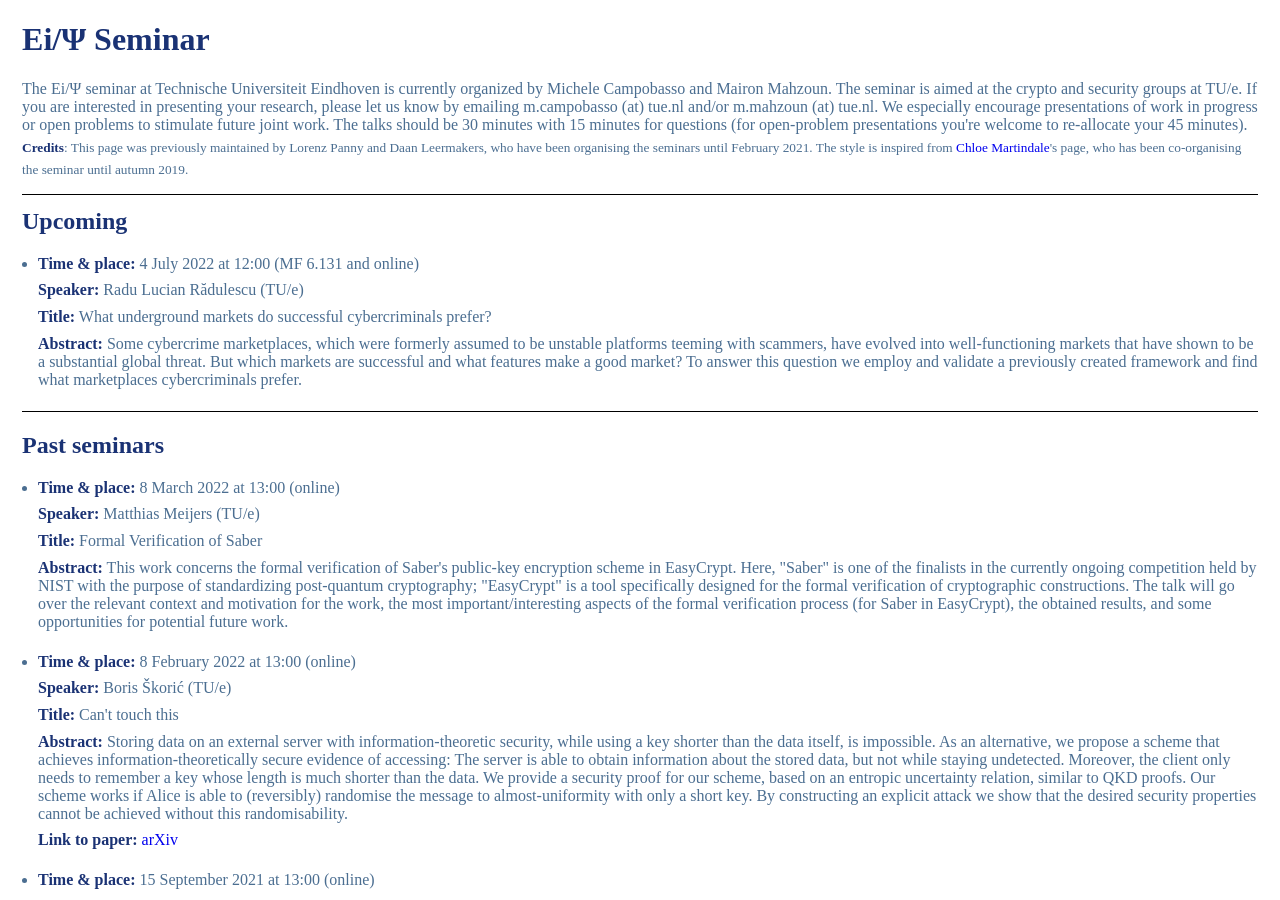
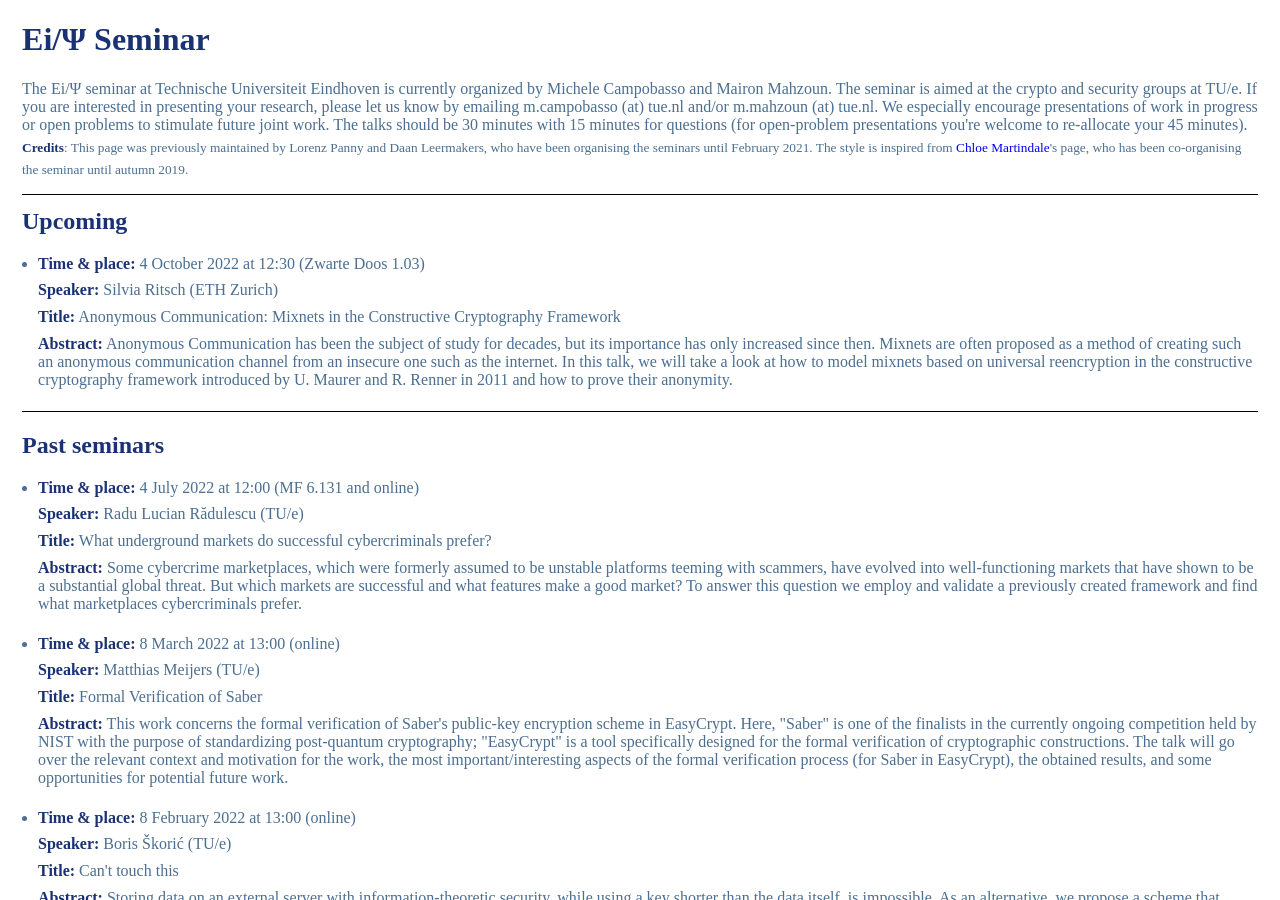
Before and after one commit to michelecampobasso/michelecampobasso.github.io, a Jekyll site: the page eipsi/index.html, which Jekyll copies as it is, in a window 1280 px wide and 900 px high. Built offline with Jekyll 4.4.1, drawn with Linux system fonts in a browser that asks for light colours; some web fonts are replaced; formulas are drawn with MathJax 3.

Commit message:
Update seminars

```diff
--- a/eipsi/index.html
+++ b/eipsi/index.html
@@ -235,6 +235,27 @@ img.MathJax_strut {border: 0!important; padding: 0!important; margin: 0!importan
             <li>
                 <p>
                     <b>Time &amp; place:</b>
+                    4 October 2022 at 12:30 (Zwarte Doos 1.03)
+                </p><p>
+                    <b>Speaker:</b>
+                    Silvia Ritsch (ETH Zurich)
+                </p><p>
+                    <b>Title:</b>
+                    Anonymous Communication: Mixnets in the Constructive Cryptography Framework
+                </p><p>
+                    <b>Abstract:</b>
+                    Anonymous Communication has been the subject of study for decades, but its importance has only increased since then. Mixnets are often proposed as a method of creating such an anonymous communication channel from an insecure one such as the internet. In this talk, we will take a look at how to model mixnets based on universal reencryption in the constructive cryptography framework introduced by U. Maurer and R. Renner in 2011 and how to prove their anonymity.
+            </li>
+        </ul>
+
+        <hr style="margin-top:1ex;">
+
+        <h2>Past seminars</h2>
+
+        <ul class="spaced-list">
+            <li>
+                <p>
+                    <b>Time &amp; place:</b>
                     4 July 2022 at 12:00 (MF 6.131 and online)
                 </p><p>
                     <b>Speaker:</b>
@@ -247,11 +268,6 @@ img.MathJax_strut {border: 0!important; padding: 0!important; margin: 0!importan
                     Some cybercrime marketplaces, which were formerly assumed to be unstable platforms teeming with scammers, have evolved into well-functioning markets that have shown to be a substantial global threat. But which markets are successful and what features make a good market? To answer this question we employ and validate a previously created framework and find what marketplaces cybercriminals prefer.
             </li>
         </ul>
-
-        <hr style="margin-top:1ex;">
-
-        <h2>Past seminars</h2>
-
         <ul class="spaced-list">
             <li>
                 <p>
```
